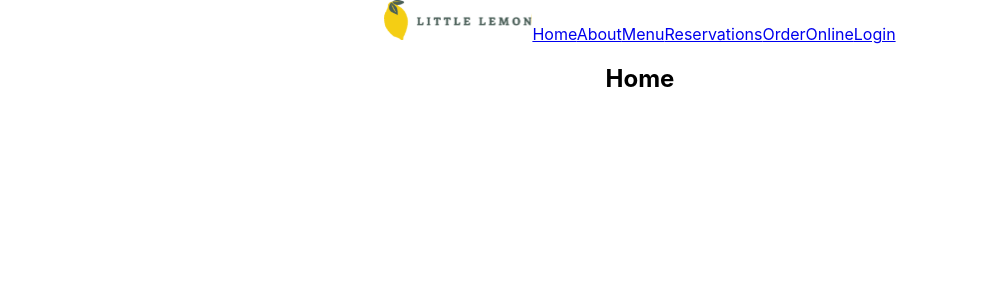
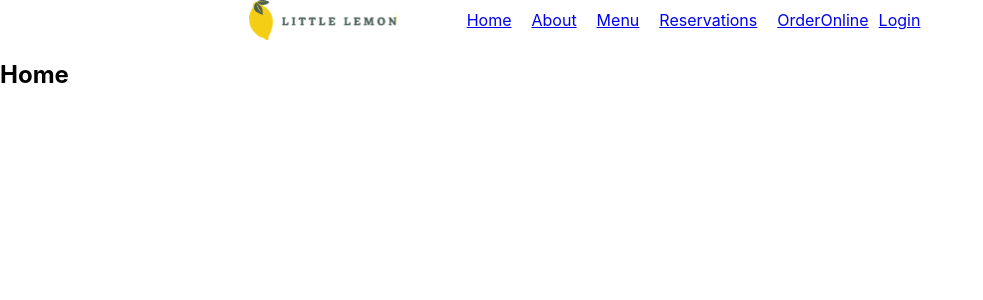
Before and after one commit to kle634/kle634.github.io, a React (Create React App) app: page / in a window 1280 px wide. Shown: the top 300 px of the page, without its empty margins (0-983 px from the left). Built offline with nearby package versions, Linux system fonts and the light colour scheme.

Commit message:
Grid layout in place, navbar complete

```diff
--- a/package.json
+++ b/package.json
@@ -6,7 +6,10 @@
     "@testing-library/jest-dom": "^5.17.0",
     "@testing-library/react": "^13.4.0",
     "@testing-library/user-event": "^13.5.0",
+    "boostrap": "^2.0.0",
+    "bootstrap": "^5.3.3",
     "react": "^18.3.1",
+    "react-bootstrap": "^2.10.4",
     "react-dom": "^18.3.1",
     "react-router-dom": "^6.24.1",
     "react-scripts": "5.0.1",
--- a/public/index.html
+++ b/public/index.html
@@ -2,9 +2,11 @@
 <html lang="en">
   <head>
     <meta charset="utf-8" />
-    <meta http-equiv="X-UA-Compatible" content="IE=edge">
+    <!-- <meta http-equiv="X-UA-Compatible" content="IE=edge"> -->
     <link rel="icon" href="%PUBLIC_URL%/favicon.ico" />
-    <meta name="viewport" content="width=device-width, initial-scale=1.0" />
+    <meta name="viewport" content="width=device-width, initial-scale=1, margin=25px, padding=25px, border: black" >
+    <!-- <meta name="viewport" content="width=device-width, initial-scale=1" /> -->
+    <!-- <meta name="viewport" content="width=1920"> -->
     <meta name="theme-color" content="#000000" />
     <meta
       name="description"
@@ -26,10 +28,45 @@
       Learn how to configure a non-root public URL by running `npm run build`.
     -->
     <title>React App</title>
+    <!-- <style>
+      body {
+        background-color: tan;
+        color: black;
+      }
+
+      /* On screens that are 992px wide or less, the background color is blue */
+      @media screen and (max-width: 992px) {
+        body {
+          background-color: blue;
+          color: white;
+        }
+      }
+
+      /* On screens that are 600px wide or less, the background color is olive */
+      @media screen and (max-width: 600px) {
+        body {
+          background-color: olive;
+          color: white;
+        }
+      }
+      </style> -->
   </head>
   <body>
     <noscript>You need to enable JavaScript to run this app.</noscript>
-    <div id="root"></div>
+    <div id="root">
+      <style>
+      body {
+        padding: 0;
+        margin: 0;
+        width: 100%;
+        display: grid;
+        grid-template-columns: repeat(10, 1fr);
+        grid-template-rows: 900px 1fr;
+        grid-column-gap: 10px;
+     }
+      </style>
+    </div>
+
     <!--
       This HTML file is a template.
       If you open it directly in the browser, you will see an empty page.
--- a/src/App.css
+++ b/src/App.css
@@ -1,11 +1,45 @@
 .App {
-  text-align: center;
+  /* text-align: right; */
+  justify-items: center;
+  align-items: center;
+  display: grid;
+  grid-template-columns: repeat(12, 1fr);
+  /* grid-template-columns: repeat(12, 1fr); */
+  grid-template-rows: repeat (5, auto);
+  /* margin-left: 300px;
+  margin-right: 300px; */
+  /* grid-column-gap: 1px; */
 }
 
-.App-logo {
+/* .container{
+  padding: 0;
+  margin: 0;
+  width: 100%;
+  display: grid;
+  grid-template-columns: repeat(10, 1fr);
+  grid-template-rows: 900px 1fr;
+  grid-column-gap: 10px;
+} */
+img {
+  grid-column: 5/6;
+  margin-right: 60px;
+}
+
+#nav {
+  grid-column: 6/7;
+  text-align: justify;
+  word-spacing: 5px;
+}
+
+
+.route {
+  grid-row: 2/3;
+}
+
+/* .App-logo {
   height: 40vmin;
   pointer-events: none;
-}
+} */
 
 @media (prefers-reduced-motion: no-preference) {
   .App-logo {
@@ -13,7 +47,7 @@
   }
 }
 
-.App-header {
+/* .App-header {
   background-color: #282c34;
   min-height: 100vh;
   display: flex;
@@ -26,7 +60,7 @@
 
 .App-link {
   color: #61dafb;
-}
+} */
 
 @keyframes App-logo-spin {
   from {
--- a/src/App.js
+++ b/src/App.js
@@ -1,4 +1,7 @@
-import {BrowserRouter as Router, Switch, Routes, Link, Route} from "react-router-dom";
+import {BrowserRouter as Router, Routes, Link, Route} from "react-router-dom";
+import Container from 'react-bootstrap/Container';
+import Row from 'react-bootstrap/Row';
+import Col from 'react-bootstrap/Col';
 import logo from './icons_assets/Logo.svg';
 import './App.css';
 import Home from "./components/Home";
@@ -12,17 +15,20 @@ import Login from "./components/Login";
 function App() {
   return (
     <nav className="App">
-    <img src={logo}/>
-    <Link to="/">Home</Link>
-    <Link to="/about">About</Link>
-    <Link to="/menu">Menu</Link>
-    <Link to="/reservations">Reservations</Link>
-    <Link to="/order">OrderOnline</Link>
-    <Link to="/login">Login</Link>
+      <img src={logo}/>
+      <div id="nav">
+        <Link to="/" style={{margin: '10px'}}>Home</Link>
+        <Link to="/about" style={{margin: '10px'}}>About</Link>
+        <Link to="/menu" style={{margin: '10px'}}>Menu</Link>
+        <Link to="/reservations" style={{margin: '10px'}}>Reservations</Link>
+        <Link to="/order" style={{margin: '10px'}}>OrderOnline</Link>
+        <Link to="/login">Login</Link>
+      </div>
     {/*<Link to="/hero">Hero</Link>
     <Link to="/highlights">Highlights</Link>
     <Link to="/testimonials">Testimonials</Link>
     <Link to="/footer">Footer</Link> */}
+    <div className="route">
     <Routes>
         <Route path="/" element={<Home />} />
         <Route path="/about" element={<About />} />
@@ -31,6 +37,7 @@ function App() {
         <Route path="/order" element={<OrderOnline />} />
         <Route path="/login" element={<Login />} />
     </Routes>
+    </div>
   </nav>
   )
 }
--- a/src/index.js
+++ b/src/index.js
@@ -7,11 +7,12 @@ import { BrowserRouter } from 'react-router-dom';
 
 const root = ReactDOM.createRoot(document.getElementById('root'));
 root.render(
-  <React.StrictMode>
+  //<React.StrictMode>
     <BrowserRouter>
       <App />
+
     </BrowserRouter>
-  </React.StrictMode>
+  //</React.StrictMode>
 );
 
 // If you want to start measuring performance in your app, pass a function
```
Also changed, not shown: src/index.css (line endings or trailing spaces), 1 other file (tests, documents, lock files or other folders).
